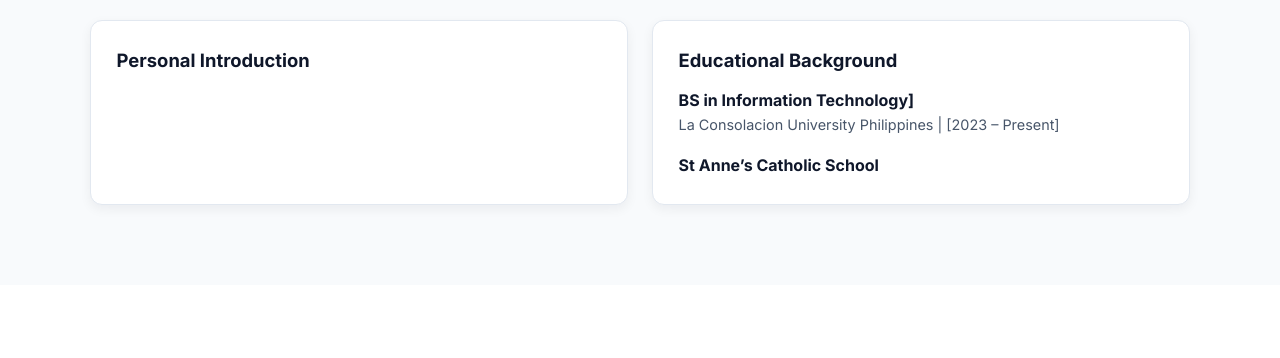
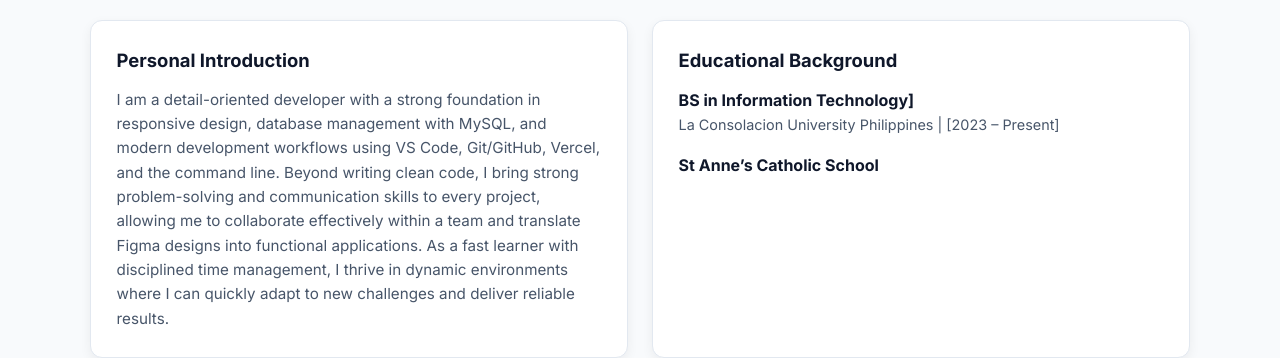
Before and after one commit to kurtbenedicttolentino-rgb/personal-portfolio, a plain HTML site: page index.html in a window 1280 px wide. Shown: the part 633-991 px from the top of the page. Drawn offline with Linux system fonts and the light colour scheme.

```diff
--- a/index.html
+++ b/index.html
@@ -61,7 +61,7 @@
           <div class="card">
             <h3>Personal Introduction</h3>
             <p>
-
+              I am a detail-oriented developer with a strong foundation in responsive design, database management with MySQL, and modern development workflows using VS Code, Git/GitHub, Vercel, and the command line. Beyond writing clean code, I bring strong problem-solving and communication skills to every project, allowing me to collaborate effectively within a team and translate Figma designs into functional applications. As a fast learner with disciplined time management, I thrive in dynamic environments where I can quickly adapt to new challenges and deliver reliable results.
             </p>
           </div>
           <div class="card">
```
